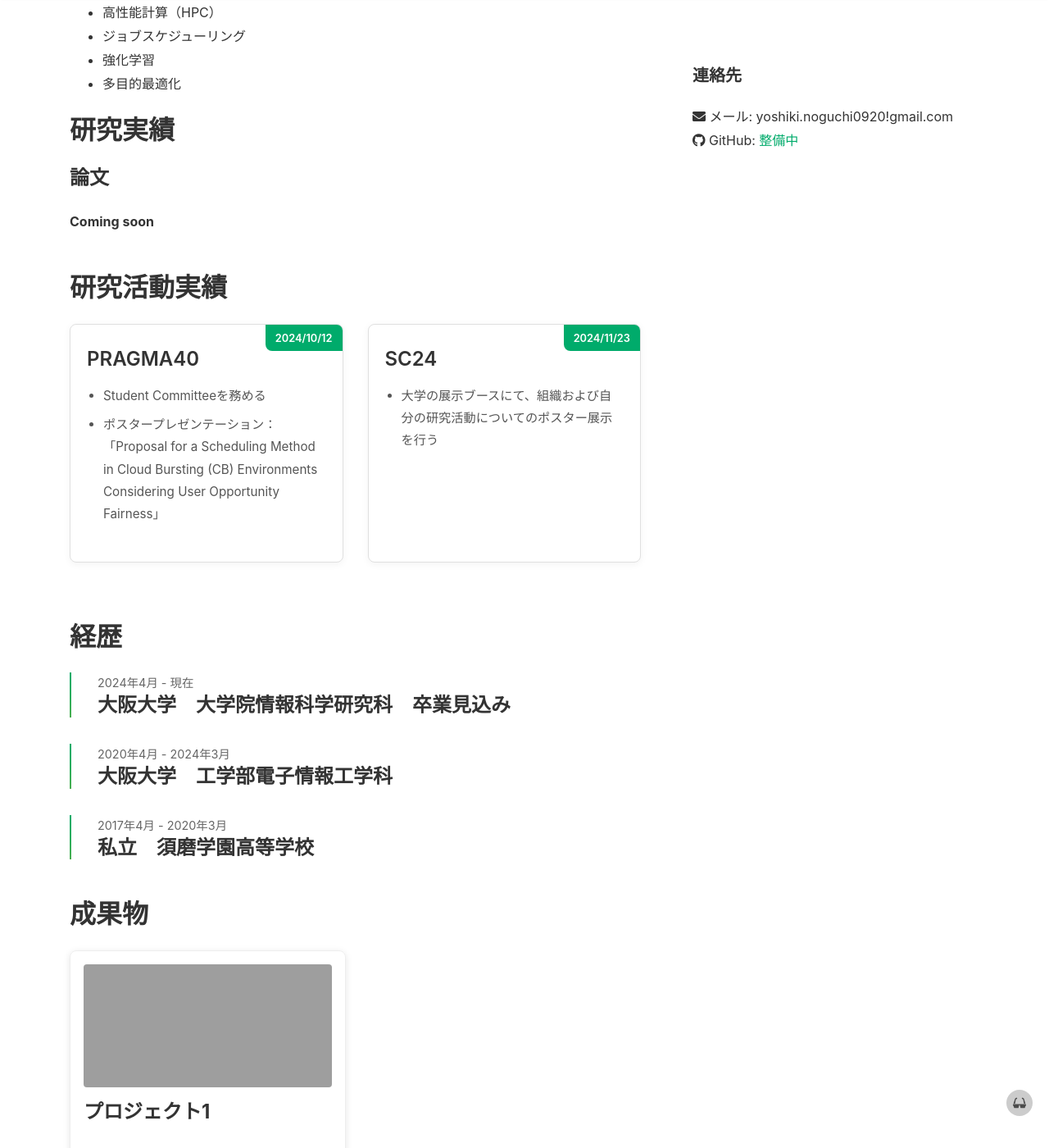
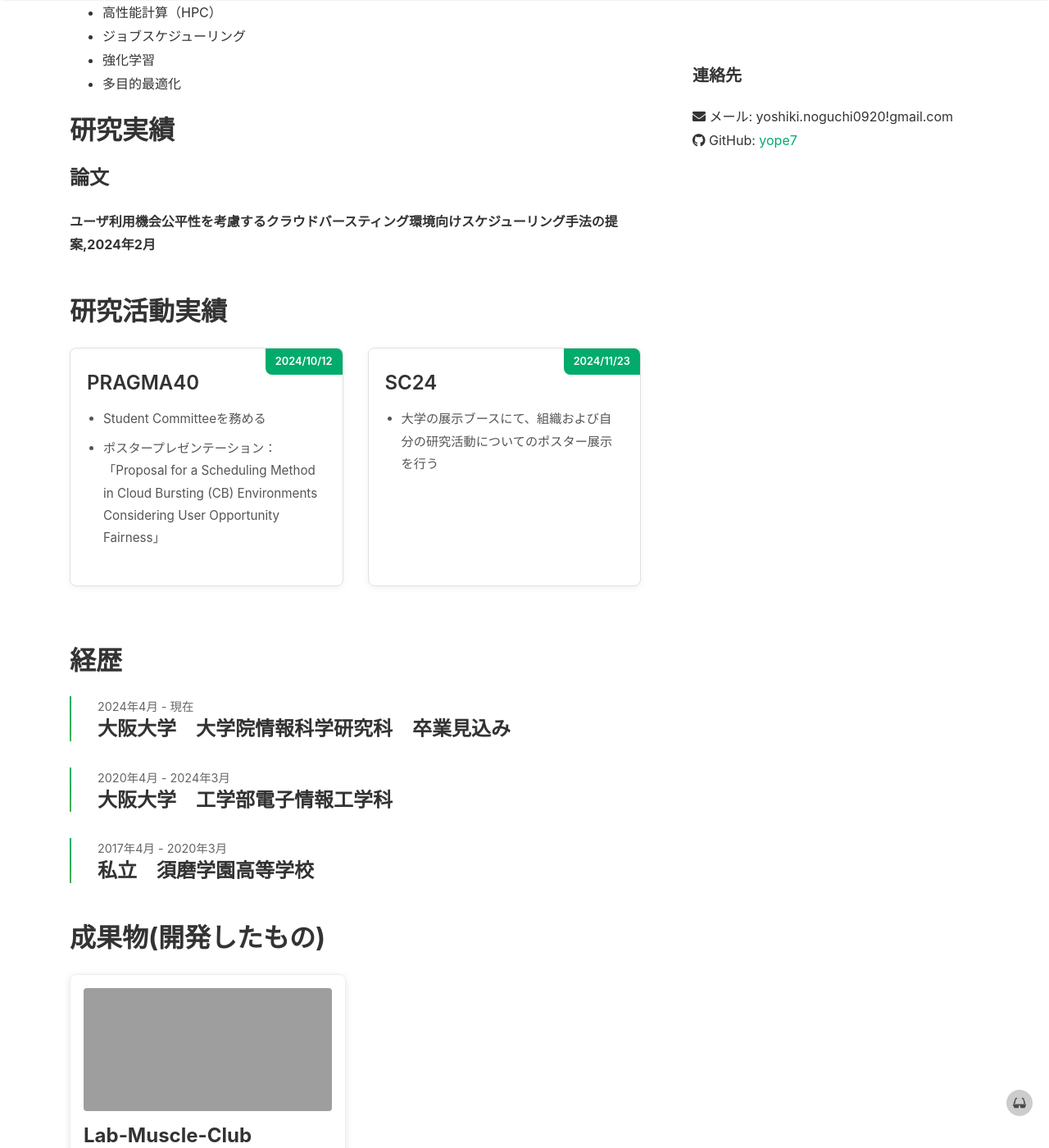
Before and after one commit to yope7/yope7.github.io, a Jekyll site: the page built from _pages/about.md, in a window 1280 px wide and 1400 px high, scrolled down 1108 px. Shown: the whole window at 82% size. Built offline with Jekyll 4.4.1, drawn with Linux system fonts in a browser that asks for light colours; nearby versions of some CDN libraries; some of the changed text lies outside the part shown; grey boxes are pictures that could not be loaded.

Commit message:
about.mdの内容を更新し、論文タイトルとプロジェクト情報を追加

```diff
--- a/_pages/about.md
+++ b/_pages/about.md
@@ -40,7 +40,7 @@ hide_toc: true
                 <h4>論文</h4>
                 <ul class="list-unstyled">
                     <li class="mb-3">
-                        <strong>Coming soon</strong><br>
+                        <strong>ユーザ利⽤機会公平性を考慮するクラウドバースティング環境向けスケジューリング⼿法の提案,2024年2月</strong><br>
                     </li>
                     <!-- 他の論文を追加 -->
                 </ul>
@@ -94,12 +94,12 @@ hide_toc: true
 
             </div>
 
-            <h2 class="mb-4">成果物</h2>
+            <h2 class="mb-4">成果物(開発したもの)</h2>
             <div class="projects-grid">
                 <div class="project-card">
                     <img src="{{site.baseurl}}/assets/images/project1.jpg" alt="プロジェクト1" />
-                    <h4>プロジェクト1</h4>
-                    <p>Coming soon</p>
+                    <h4>Lab-Muscle-Club</h4>
+                    <p>友人と筋トレの記録を共有するアプリ</p>
                     <a href="#" class="btn btn-primary">詳細を見る</a>
                 </div>
                 <!-- 他のプロジェクトを追加 -->
@@ -111,7 +111,7 @@ hide_toc: true
                 <h5>連絡先</h5>
                 <p>
                     <i class="fas fa-envelope"></i> メール: yoshiki.noguchi0920!gmail.com<br>
-                    <i class="fab fa-github"></i> GitHub: <a href="">整備中</a><br>
+                    <i class="fab fa-github"></i> GitHub: <a href="https://github.com/yope7">yope7</a><br>
                 </p>
             </div>
         </div>
@@ -213,7 +213,7 @@ hide_toc: true
                 <h5>Contact</h5>
                 <p>
                     <i class="fas fa-envelope"></i> Email: yoshiki.noguchi0920!gmail.com<br>
-                    <i class="fab fa-github"></i> GitHub: <a href="">整備中</a><br>
+                    <i class="fab fa-github"></i> GitHub: <a href="https://github.com/yope7">yope7</a><br>
                 </p>
             </div>
         </div>
```
